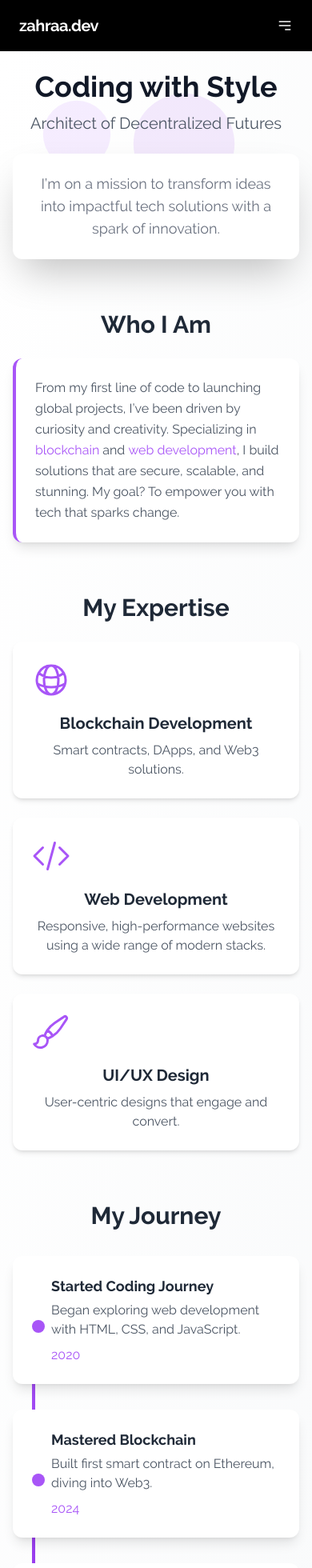
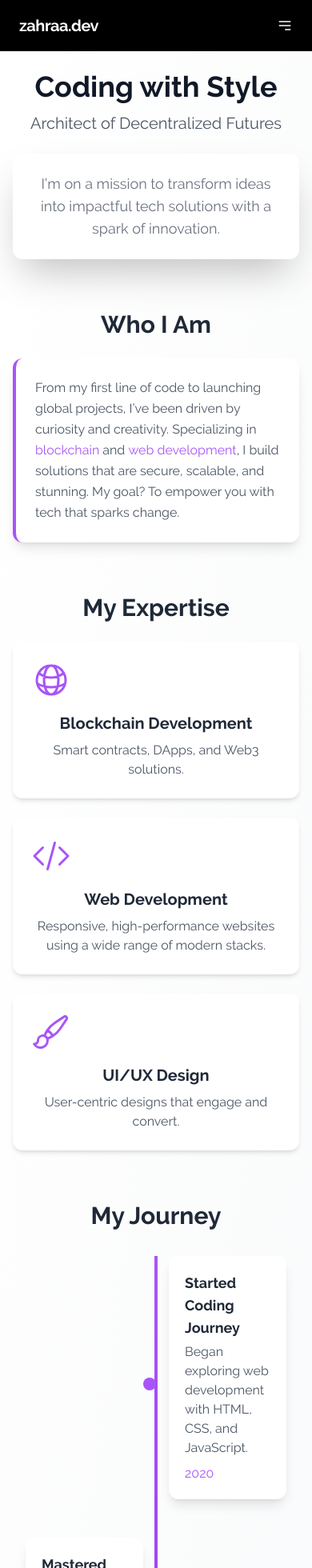
Before and after one commit to the-zahraa/website, a React (Vite) app: page /about in a window 390 px wide. Shown: the top 1960 px of the page at 80% size. Built offline with nearby package versions, Linux system fonts and the light colour scheme.

Commit message:
go back to old about

```diff
--- a/src/pages/About.jsx
+++ b/src/pages/About.jsx
@@ -1,5 +1,5 @@
 import React, { useRef } from 'react';
-import { motion, useInView, useScroll, useTransform } from 'framer-motion';
+import { motion, useInView } from 'framer-motion';
 import { Link } from 'react-router-dom';
 import {
   CodeBracketIcon,
@@ -92,7 +92,6 @@ const About = () => {
           initial="initial"
           animate="animate"
           whileHover="hover"
-          whileTap={{ scale: 0.95 }}
           className="relative inline-flex items-center justify-center px-2 py-4 bg-[#A855F7] text-white rounded-full font-semibold text-lg shadow-md mx-auto max-w-[160px]"
         >
           <motion.span variants={textVariants} className="flex items-center justify-center">
@@ -110,11 +109,6 @@ const About = () => {
     );
   };
 
-  // Parallax effect for Hero section
-  const { scrollY } = useScroll();
-  const y1 = useTransform(scrollY, [0, 300], [0, -50]);
-  const y2 = useTransform(scrollY, [0, 300], [0, 50]);
-
   return (
     <div className="min-h-screen bg-gradient-to-br from-white to-gray-50 pt-6 pb-10 px-4 sm:px-6 lg:px-8">
       {/* Hero Section */}
@@ -127,42 +121,22 @@ const About = () => {
         }}
         className="text-center mb-16 relative"
       >
-        {/* Background animations */}
-        <motion.div
-          className="absolute top-0 left-0 w-full h-full overflow-hidden pointer-events-none"
-          initial={{ opacity: 0 }}
-          animate={{ opacity: 1 }}
-          transition={{ duration: 1 }}
-        >
-          <motion.div
-            className="absolute top-10 left-10 w-20 h-20 bg-[#A855F7] rounded-full opacity-10"
-            style={{ y: y1 }}
-            animate={{ scale: [1, 1.1, 1] }}
-            transition={{ repeat: Infinity, duration: 5 }}
-          />
-          <motion.div
-            className="absolute bottom-20 right-20 w-32 h-32 bg-[#9333EA] rounded-full opacity-10"
-            style={{ y: y2 }}
-            animate={{ scale: [1, 0.9, 1] }}
-            transition={{ repeat: Infinity, duration: 7 }}
-          />
-        </motion.div>
         <motion.h1
           variants={fadeInUp}
-          className="text-4xl sm:text-5xl font-bold text-gray-900 relative z-10"
+          className="text-4xl sm:text-5xl font-bold text-gray-900"
         >
           Coding with Style
         </motion.h1>
         <motion.p
           variants={fadeInUp}
-          className="mt-3 text-xl sm:text-2xl text-gray-600 relative z-10"
+          className="mt-3 text-xl sm:text-2xl text-gray-600"
         >
           Architect of Decentralized Futures
         </motion.p>
         <motion.div
           variants={fadeInUp}
           whileHover={{ scale: 1.02, transition: { duration: 0.3 } }}
-          className="mt-6 max-w-lg mx-auto bg-white rounded-xl shadow-2xl p-6 relative z-10"
+          className="mt-6 max-w-lg mx-auto bg-white rounded-xl shadow-2xl p-6"
         >
           <p className="text-lg text-gray-500">
             I’m on a mission to transform ideas into impactful tech solutions with a spark of innovation.
@@ -210,24 +184,17 @@ const About = () => {
         <div className="grid grid-cols-1 sm:grid-cols-2 lg:grid-cols-3 gap-6">
           {skills.map((skill, index) => {
             const skillRef = useRef(null);
-            const isInView = useInView(skillRef, { once: true, margin: "-50px" });
+            const isInView = useInView(skillRef, { once: true, margin: '-50px' });
             return (
               <motion.div
                 ref={skillRef}
                 key={index}
-                variants={{
-                  hidden: { opacity: 0, y: 50 },
-                  visible: {
-                    opacity: 1,
-                    y: 0,
-                    transition: { type: "spring", stiffness: 100, damping: 15 },
-                  },
-                }}
+                variants={fadeInUp}
                 initial="hidden"
                 animate={isInView ? "visible" : "hidden"}
                 whileHover={{
                   y: -10,
-                  boxShadow: "0 10px 20px rgba(168, 85, 247, 0.2)",
+                  boxShadow: '0 10px 20px rgba(168, 85, 247, 0.2)',
                   transition: { duration: 0.3 },
                 }}
                 className="bg-white rounded-xl shadow-md p-6 text-center"
@@ -252,47 +219,49 @@ const About = () => {
           My Journey
         </motion.h2>
         <div className="relative">
-          {/* Vertical line for mobile */}
-          <div className="absolute left-6 top-0 bottom-0 w-1 bg-gradient-to-b from-[#A855F7] to-[#9333EA] md:hidden" />
-          {/* Vertical line for desktop */}
-          <div className="hidden md:block absolute left-1/2 transform -translate-x-1/2 w-1 bg-gradient-to-b from-[#A855F7] to-[#9333EA] h-full" />
-          <div className="grid grid-cols-1 md:grid-cols-2 gap-8">
+          <motion.div
+            className="absolute left-1/2 transform -translate-x-1/2 w-1 bg-gradient-to-b from-[#A855F7] to-[#9333EA] z-0"
+            initial={{ height: 0 }}
+            animate={{ height: '100%' }}
+            transition={{ duration: 1.5, ease: 'easeOut' }}
+          />
           {timeline.map((event, index) => {
             const eventRef = useRef(null);
-              const isInView = useInView(eventRef, { once: true, margin: "-50px" });
+            const isInView = useInView(eventRef, { once: true, margin: '-50px' });
             return (
-                <div
+              <motion.div
+                ref={eventRef}
                 key={index}
-                  ref={eventRef}
-                  className={`relative ${index % 2 === 0 ? "md:col-start-1" : "md:col-start-2"}`}
-                >
-                  <motion.div
+                custom={index}
                 variants={timelineSlide}
                 initial="hidden"
                 animate={isInView ? "visible" : "hidden"}
-                    custom={index}
+                className={`flex items-center mb-12 ${index % 2 === 0 ? 'flex-row-reverse' : ''}`}
+              >
+                <div className="w-1/2 px-4">
+                  <motion.div
                     whileHover={{
                       scale: 1.05,
-                      boxShadow: "0 8px 16px rgba(168, 85, 247, 0.2)",
+                      boxShadow: '0 8px 16px rgba(168, 85, 247, 0.2)',
                       transition: { duration: 0.3 },
                     }}
-                    className="bg-white rounded-xl shadow-lg p-6 relative pl-12 md:pl-6"
+                    className="bg-white rounded-xl shadow-lg p-5 relative"
                   >
                     <motion.div
-                      className={`absolute w-4 h-4 bg-[#A855F7] rounded-full z-10 top-1/2 -translate-y-1/2 ${
-                        index % 2 === 0 ? "left-6 md:-right-2" : "left-6 md:-left-2"
-                      }`}
+                      className="absolute top-1/2 -translate-y-1/2 w-4 h-4 bg-[#A855F7] rounded-full z-10"
                       initial={{ scale: 0 }}
                       animate={{ scale: [1, 1.5, 1], transition: { duration: 0.8, repeat: 1 } }}
+                      style={{ [index % 2 === 0 ? 'left' : 'right']: '-2rem' }}
                     />
                     <h3 className="text-lg font-semibold text-gray-800">{event.title}</h3>
                     <p className="text-gray-600 mt-1">{event.description}</p>
                     <span className="text-[#A855F7] font-medium block mt-2">{event.year}</span>
                   </motion.div>
                 </div>
+                <div className="w-1/2"></div>
+              </motion.div>
             );
           })}
-          </div>
         </div>
       </section>
 
```
Lines whose indentation alone changed are shown as unchanged.
